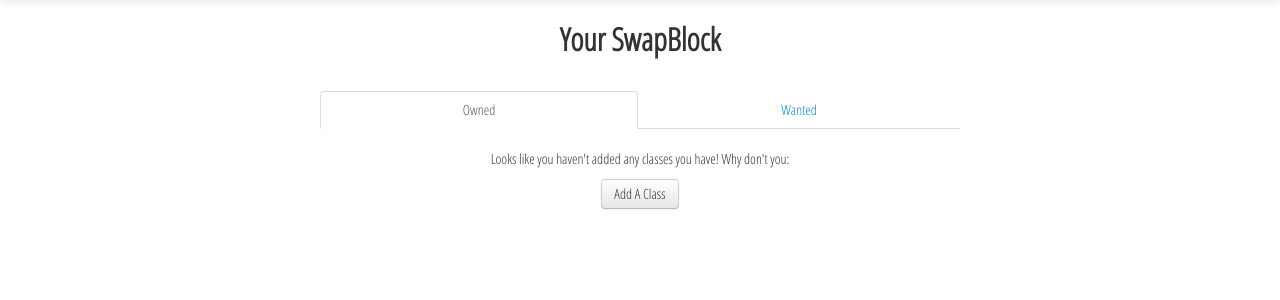
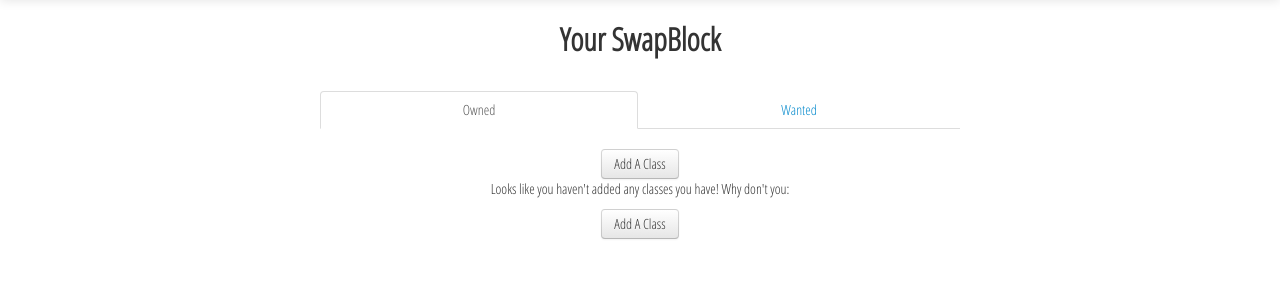
Before and after one commit to Roasbeef/GauchoSwap, a Flask app: template gauchoswap/templates/student.html in a window 1280 px wide. Shown: the part 41-341 px from the top of the page. Run offline with Flask 2, Linux system fonts and the light colour scheme; the template is opened without the code that fills it, so the values that code supplies are empty; some libraries are stand-ins or nearby versions.

Commit message:
Add class button regardless, still need to clean up styling

```diff
--- a/gauchoswap/templates/student.html
+++ b/gauchoswap/templates/student.html
@@ -16,6 +16,7 @@
             </ul>
             <div class="tab-content swapblock-body">
                   <div class="tab-pane active" id="owned">
+                              <a href="#myModal" role="button" class="btn" data-toggle="modal">Add A Class</a>
                       {% if owned_classes %}
                           {% for class in owned_classes %}
                               <p> {{ class.name }} </p>
@@ -30,6 +31,7 @@
                       {% endif %}
                   </div>
                   <div class="tab-pane" id="wanted">
+                              <a href="#myModal" role="button" class="btn" data-toggle="modal">Add A Class</a>
                       {% if wanted_classes %}
                           {% for class in wanted_classes %}
                               <p> {{ class.name }} </p>
```
